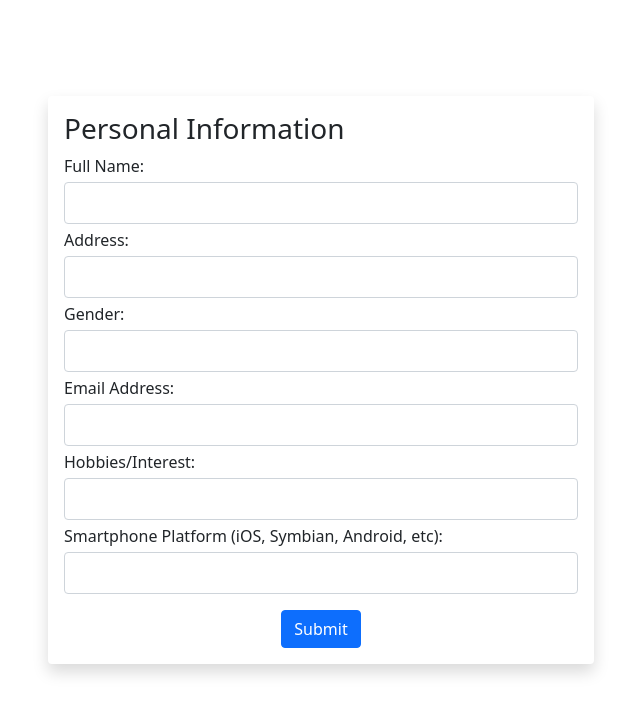
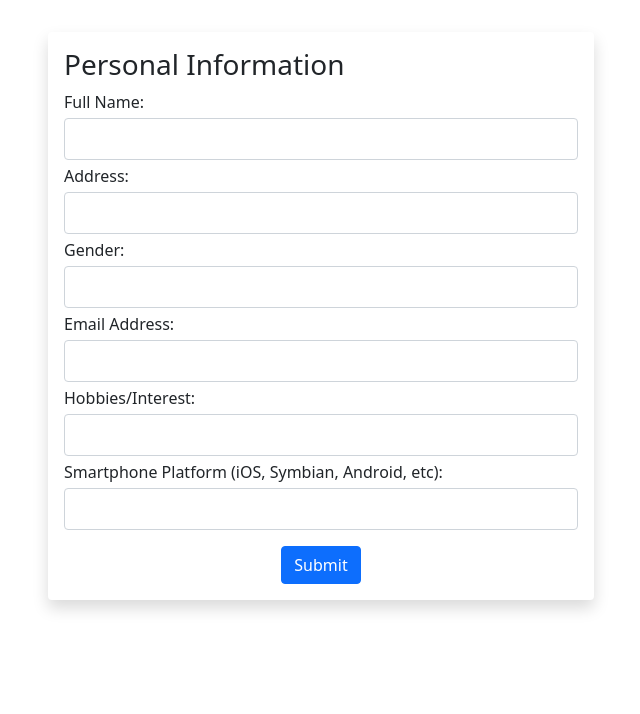
Before and after one commit to markjiggermasacupan/itst-301-part2, a plain HTML site: page slm3-activity/index.html in a window 1280 px wide. Shown: the whole page, without its empty margins (319-959 px from the left). Drawn offline with nearby package versions, Linux system fonts and the light colour scheme.

Commit message:
assadads

```diff
--- a/slm3-activity/index.html
+++ b/slm3-activity/index.html
@@ -12,7 +12,7 @@
   </head>
   <body>
     <section>
-      <div class="container mt-5 pt-5">
+      <div class="container mt-4 pt-2">
         <div class="row">
           <div class="col-12 col-sm-7 col-md-6 m-auto">
             <div class="card border-0 shadow">
```
